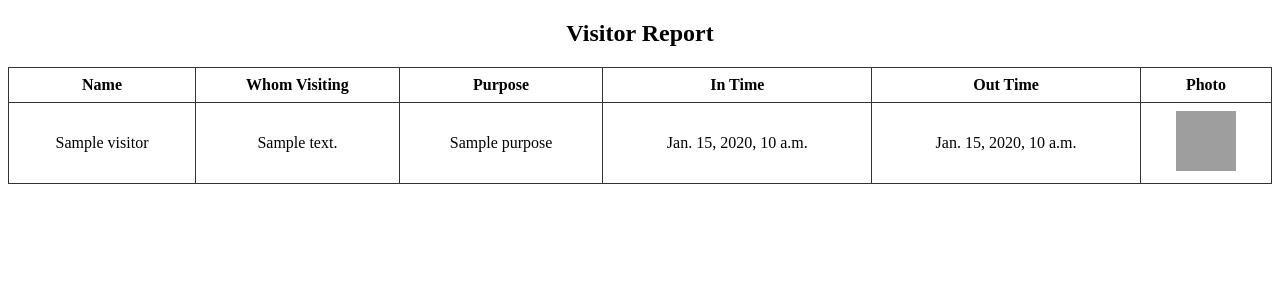
After one commit to mryakshuofficial/visitor-mgmt-system, a Django app: template visitors/templates/visitors/pdf.html in a window 1280 px wide. The commit adds this page. Shown: the top 300 px of the page. Run offline with Django 5.2, Linux system fonts and the light colour scheme; the template is opened without the code that fills it: most values are stand-ins (such as "Sample title", 1, 10 or a date in 2020); grey boxes are pictures that could not be loaded.

Commit message:
✅ Completed photo upload feature in visitor management and add export as pdf future add kiya hai

```diff
--- a/visitor_mgmt/settings.py
+++ b/visitor_mgmt/settings.py
@@ -15,6 +15,10 @@ import os
 # Build paths inside the project like this: BASE_DIR / 'subdir'.
 BASE_DIR = Path(__file__).resolve().parent.parent
 
+LOGIN_URL = '/'
+
+MEDIA_URL = '/media/'
+MEDIA_ROOT = os.path.join(BASE_DIR, 'media')
 
 # Quick-start development settings - unsuitable for production
 # See https://docs.djangoproject.com/en/5.2/howto/deployment/checklist/
--- a/visitor_mgmt/urls.py
+++ b/visitor_mgmt/urls.py
@@ -17,7 +17,12 @@ Including another URLconf
 from django.contrib import admin
 from django.urls import path, include
 from visitors import urls
+from django.conf import settings
+from django.conf.urls.static import static
+
 urlpatterns = [
     path('admin/', admin.site.urls),
     path('', include('visitors.urls')),
 ]
+
+urlpatterns += static(settings.MEDIA_URL, document_root=settings.MEDIA_ROOT)
--- a/visitors/models.py
+++ b/visitors/models.py
@@ -7,6 +7,7 @@ class tbl_Visitors(models.Model):
     purpose = models.TextField()
     in_time = models.DateField()
     out_time = models.DateField(blank=True ,null=True )
+    photo = models.ImageField(upload_to='visitor_photos/',blank=True,null=True)
 
     def __str__(self):
         return self.name
--- /dev/null
+++ b/visitors/templates/visitors/pdf.html
@@ -0,0 +1,54 @@
+<!DOCTYPE html>
+<html>
+<head>
+    <meta charset="UTF-8">
+    <title>Visitor Report</title>
+    <style>
+        table {
+            width: 100%;
+            border-collapse: collapse;
+        }
+        th, td {
+            border: 1px solid #333;
+            padding: 8px;
+            text-align: center;
+        }
+        h2 {
+            text-align: center;
+        }
+        img {
+            width: 60px;
+            height: 60px;
+        }
+    </style>
+</head>
+<body>
+    <h2>Visitor Report</h2>
+    <table>
+        <tr>
+            <th>Name</th>
+            <th>Whom Visiting</th>
+            <th>Purpose</th>
+            <th>In Time</th>
+            <th>Out Time</th>
+            <th>Photo</th>
+        </tr>
+        {% for v in visitors %}
+        <tr>
+            <td>{{ v.name }}</td>
+            <td>{{ v.visiting_whom }}</td>
+            <td>{{ v.purpose }}</td>
+            <td>{{ v.in_time }}</td>
+            <td>{{ v.out_time }}</td>
+            <td>
+                {% if v.photo %}
+                    <img src="{{ v.photo.path }}">
+                {% else %}
+                    No Photo
+                {% endif %}
+            </td>
+        </tr>
+        {% endfor %}
+    </table>
+</body>
+</html>
--- a/visitors/urls.py
+++ b/visitors/urls.py
@@ -2,7 +2,10 @@ from django.contrib import admin
 from django.urls import path, include
 from visitors import views
 urlpatterns = [
-    path('',views.index,name="index"),
-    path('/edit/<int:id>',views.edit,name="edit"),
-    path('/delete/<int:id>',views.delete,name="delete"),
+    path('',views.login_user,name="login"),
+    path('index',views.index,name="index"),
+    path('edit/<int:id>',views.edit,name="edit"),
+    path('delete/<int:id>',views.delete,name="delete"),
+    path('logout_user',views.logout_user,name="logout"),
+    path('export_pdf',views.export_pdf,name="export_pdf"),
 ]
```
Also changed, not shown: visitors/templates/visitors/index.html (+15 -2 lines), visitors/templates/visitors/login.html (added, +21 -0 lines), visitors/views.py (+62 -4 lines), db.sqlite3, media/visitor_photos/Mi.jpg (added), media/visitor_photos/bysical.jpg (added), media/visitor_photos/slipper.webp (added), visitors/migrations/0002_tbl_visitors_photo.py (added).
